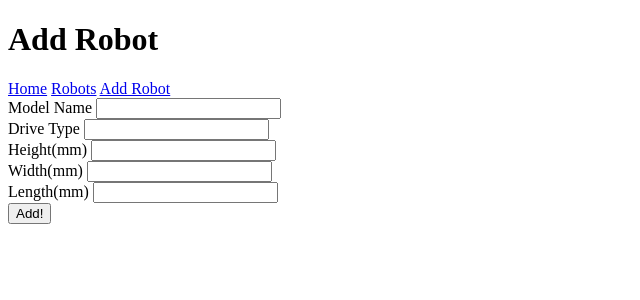
After one commit to Sboncio/Flask-website, a Flask app: page /add_robot in a window 1280 px wide. The commit adds this page. Shown: the top 300 px of the page, without its empty margins (0-640 px from the left). Run offline with Flask 2, Linux system fonts and the light colour scheme.

Commit message:
Added route to view and add robot models

```diff
--- a/application/__init__.py
+++ b/application/__init__.py
@@ -1,5 +1,11 @@
 from flask import Flask
+from flask_sqlalchemy import SQLAlchemy
+import os
+from os import getenv
 
 app = Flask(__name__)
 
+app.config['SQLALCHEMY_DATABASE_URI'] = str(os.getenv('DATABASE_URI'))
+db = SQLAlchemy(app)
+app.config['SECRET_KEY'] = getenv('MY_SECRET_KEY')
 from application import routes
--- /dev/null
+++ b/application/forms.py
@@ -0,0 +1,24 @@
+from flask_wtf import FlaskForm
+from wtforms import StringField, SubmitField, IntegerField
+from wtforms.validators import DataRequired, Length
+
+class RobotForm(FlaskForm):
+    model_name = StringField('Model Name',
+        validators= [
+            DataRequired(),
+            Length(min=2, max=50)
+        ]
+    )
+
+    drive_type = StringField('Drive Type',
+        validators=[
+            DataRequired(),
+            Length(min=2,max=50)
+        ]
+    )
+
+    height = IntegerField('Height(mm)')
+    width = IntegerField('Width(mm)')
+    length = IntegerField('Length(mm)')
+
+    submit = SubmitField('Add!')
--- a/application/routes.py
+++ b/application/routes.py
@@ -1,7 +1,36 @@
-from flask import render_template
-from application import app
+from flask import render_template, redirect, url_for
+from application import app, db
+from application.models import Robots
+from application.forms import RobotForm
 
 @app.route('/')
 @app.route('/home')
 def home():
-    return render_template('home.html', title='Home')
+    return render_template('home.html',title='Home')
+
+@app.route('/robots')
+def robot():
+    robotData = Robots.query.all()
+    return render_template('robot.html',title='Robot',robots=robotData)
+
+@app.route('/add_robot', methods=['GET','POST'])
+def addRobot():
+    form = RobotForm()
+    if form.validate_on_submit():
+        robotData = Robots(
+            model_name = form.model_name.data,
+            drive_type = form.drive_type.data,
+            height = form.height.data,
+            width = form.width.data,
+            length = form.length.data
+        )
+
+        db.session.add(robotData)
+        db.session.commit()
+
+        return redirect(url_for('robot'))
+
+    else:
+        print(form.errors)
+
+    return render_template('add_robot.html', title='Add Robot', form=form)
--- /dev/null
+++ b/application/templates/add_robot.html
@@ -0,0 +1,51 @@
+{% extends "layout.html" %}
+{% block body_content %}
+
+    <div class='form'>
+        <form method='POST' action=''>
+            {{ form.hidden_tag() }}
+            {{ form.model_name.label }}
+            {{ form.model_name }}
+            {% if form.model_name.errors %}
+                {% for error in form.model_name.errors %}
+                    <span>{{ error }}</span>
+                {% endfor %}
+            {% endif %}
+            <br>
+            {{ form.drive_type.label }}
+            {{ form.drive_type }}
+            {% if form.drive_type.errors %}
+                {% for error in form.drive_type.errors %}
+                    <span>{{ error }}</span>
+                {% endfor %}
+            {% endif %}
+            <br>
+            {{ form.height.label }}
+            {{ form.height }}
+            {% if form.height.errors %}
+                {% for error in form.height.errors %}
+                    <span>{{ error }}</span>
+                {% endfor %}
+            {% endif %}
+            <br>
+            {{ form.width.label }}
+            {{ form.width }}
+            {% if form.width.errors %}
+                {% for error in form.width.errors %}
+                    <span>{{ error }}</span>
+                {% endfor %}
+            {% endif %}
+            <br>
+            {{ form.length.label }}
+            {{ form.length }}
+            {% if form.length.errors %}
+                {% for error in form.length.errors %}
+                    <span>{{ error }}</span>
+                {% endfor %}
+            {% endif %}
+            <br>
+            {{ form.submit }}
+        </form>
+    </div>
+
+{% endblock %}
--- a/application/templates/home.html
+++ b/application/templates/home.html
@@ -1,4 +1,4 @@
 {% extends "layout.html" %}
 {% block body_content %}
-
+    <p>Welcome to the robotic test records</p>
 {% endblock %}
--- a/application/templates/layout.html
+++ b/application/templates/layout.html
@@ -3,8 +3,11 @@
     <head>
         <title>{{ title }} Page</title>
     </head>
-
     <body>
+        <h1>{{title}}</h1>
+        <a href="{{url_for('home')}}">Home</a>
+        <a href="{{url_for('robot')}}">Robots</a>
+        <a href="{{url_for('addRobot')}}">Add Robot</a>
         {% block body_content %}{% endblock %}
     </body>
 </html>
--- /dev/null
+++ b/create.py
@@ -0,0 +1,4 @@
+from application import db
+from application.models import Robots
+
+db.create_all()
--- a/requirements.txt
+++ b/requirements.txt
@@ -1,2 +1,7 @@
 Flask==1.1.2
 Jinja2==2.11.2
+Flask-SQLAlchemy==2.4.4
+SQLAlchemy==1.3.18
+PyMySQL==0.10.0
+Flask-WTF==0.14.3
+WTForms==2.3.3
```
Also changed, not shown: application/models.py (added, +14 -0 lines), application/templates/robot.html (added, +13 -0 lines).
